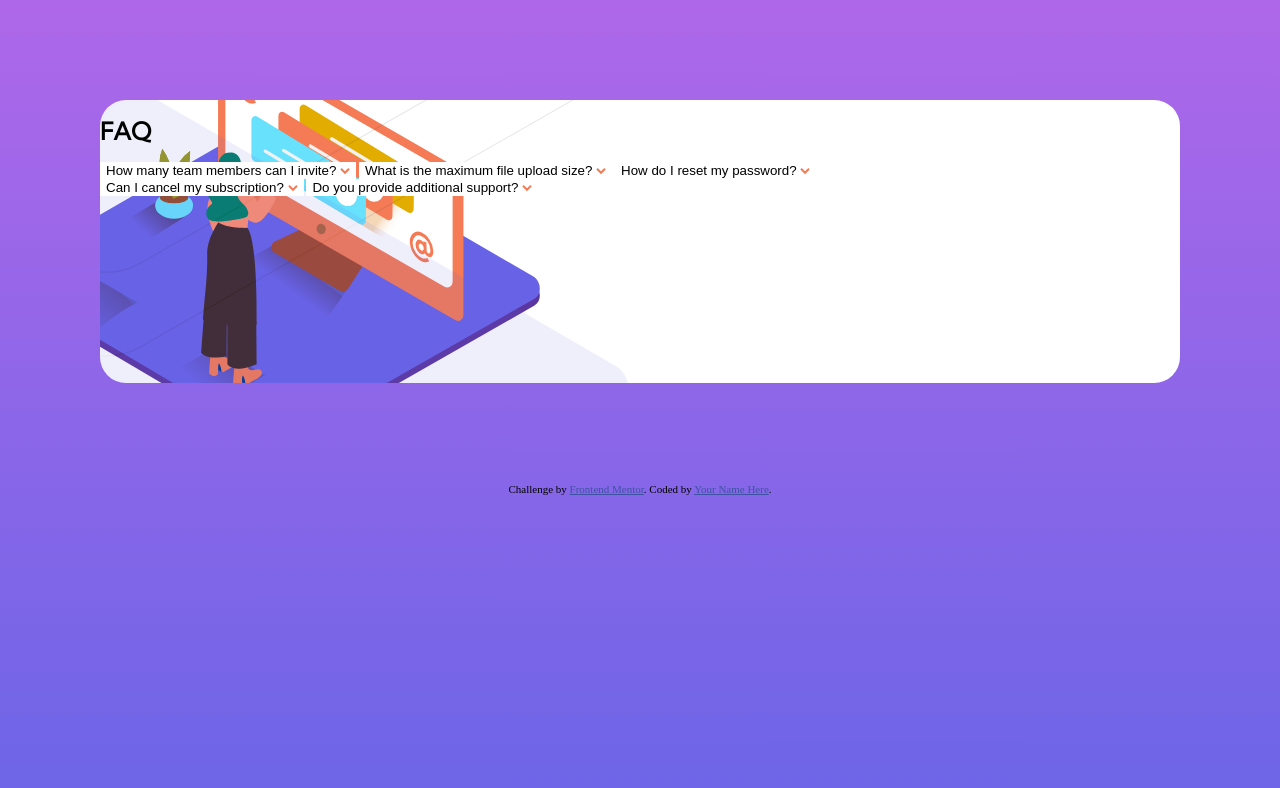
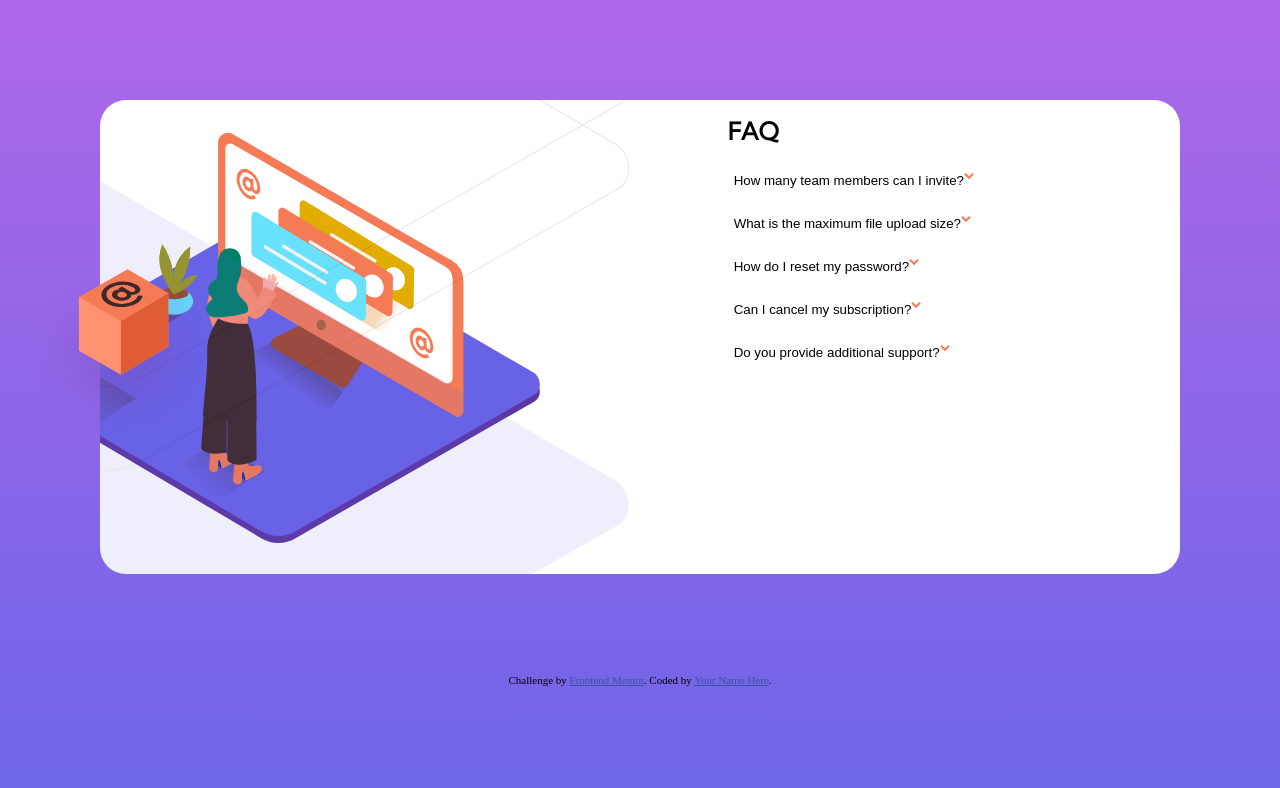
Before and after one commit to Emile-Massumov/accordion-card, a plain HTML site: page index.html in a window 1280 px wide. Drawn offline with Linux system fonts and the light colour scheme.

Commit message:
added margin

```diff
--- a/main.css
+++ b/main.css
@@ -38,6 +38,9 @@ main {
     align-items: center;
 }
 .question {
+    display: flex;
+    width: 100%;
+    margin: 26px 0 26px 0;
     background-color: #fff;
     border-bottom: #fff;
     border: #fff;
```
